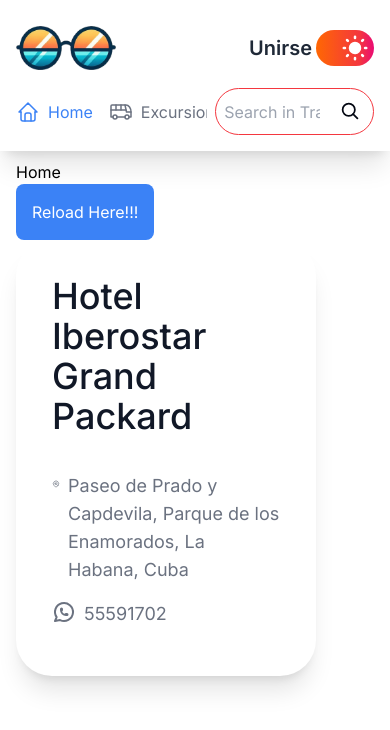
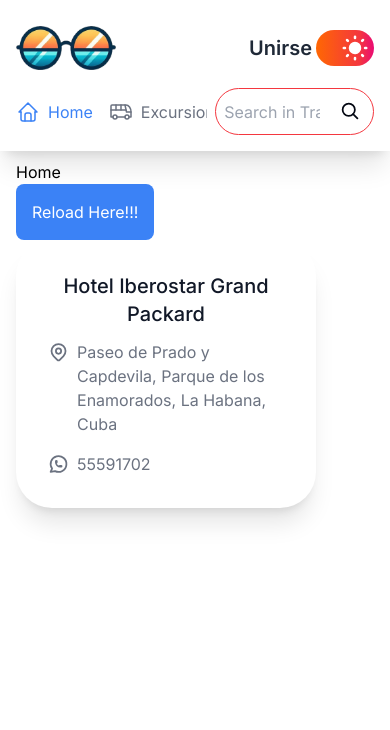
Before and after one commit to Val020213/travel-agency-frontend, a Next.js app: page / in a window 390 px wide. Shown: the top 730 px of the page. Built offline with nearby package versions, Linux system fonts and the light colour scheme; a web font is replaced by a local one.

Commit message:
fix: cardInfo responsiveness

```diff
--- a/src/app/page.tsx
+++ b/src/app/page.tsx
@@ -4,6 +4,7 @@
 import { Tourist } from '@/ui/tmp/tourist';
 import { useState, useEffect } from 'react';
 import { InfoCard } from '@/ui/cards/InfoCard';
+import { Logo } from '@/ui/layout/Logo';
 
 export default function Home() {
   // const [touristData, setTouristData] = useState<tourist[]>([]);
--- a/src/ui/cards/InfoCard.tsx
+++ b/src/ui/cards/InfoCard.tsx
@@ -18,19 +18,24 @@
         "rounded-[36px]",
         "shadow-xl",
         "bg-white dark:bg-extends-darker-blue-900",
-        " gap-9 p-9 pb-12",
-        "md:w-[700px] w-[300px]",
+        "gap-3 p-8 pb-8 md:gap-9 md:p-9 md:pb-12",
+        "w-[300px] md:w-[700px]",
       )}
     >
-      <h1 className="text-4xl font-medium text-gray-900 dark:text-white">{name}</h1>
-      <div className="flex w-full flex-col gap-4 *:flex *:flex-row *:gap-2 text-gray-500 dark:text-extends-darker-blue-200 text-lg">
+      <h1 className=" w-full mx-auto break-words text-xl text-center md:text-4xl font-medium text-gray-900 dark:text-white">{name}</h1>
+      <div className="flex w-full mx-auto break-words flex-col gap-4 *:flex *:flex-row *:gap-2 text-gray-500 dark:text-extends-darker-blue-200 text-base md:text-lg">
+
         <div>
-          <IconMapPin />
+          <IconMapPin/>
+          <div className="w-full mx-auto">
           {address}
+          </div>
         </div>
-        <div>
+        <div >
           <IconBrandWhatsapp />
+          <div className="w-full mx-auto">
           {phone}
+          </div>
         </div>
       </div>
     </div>
```
